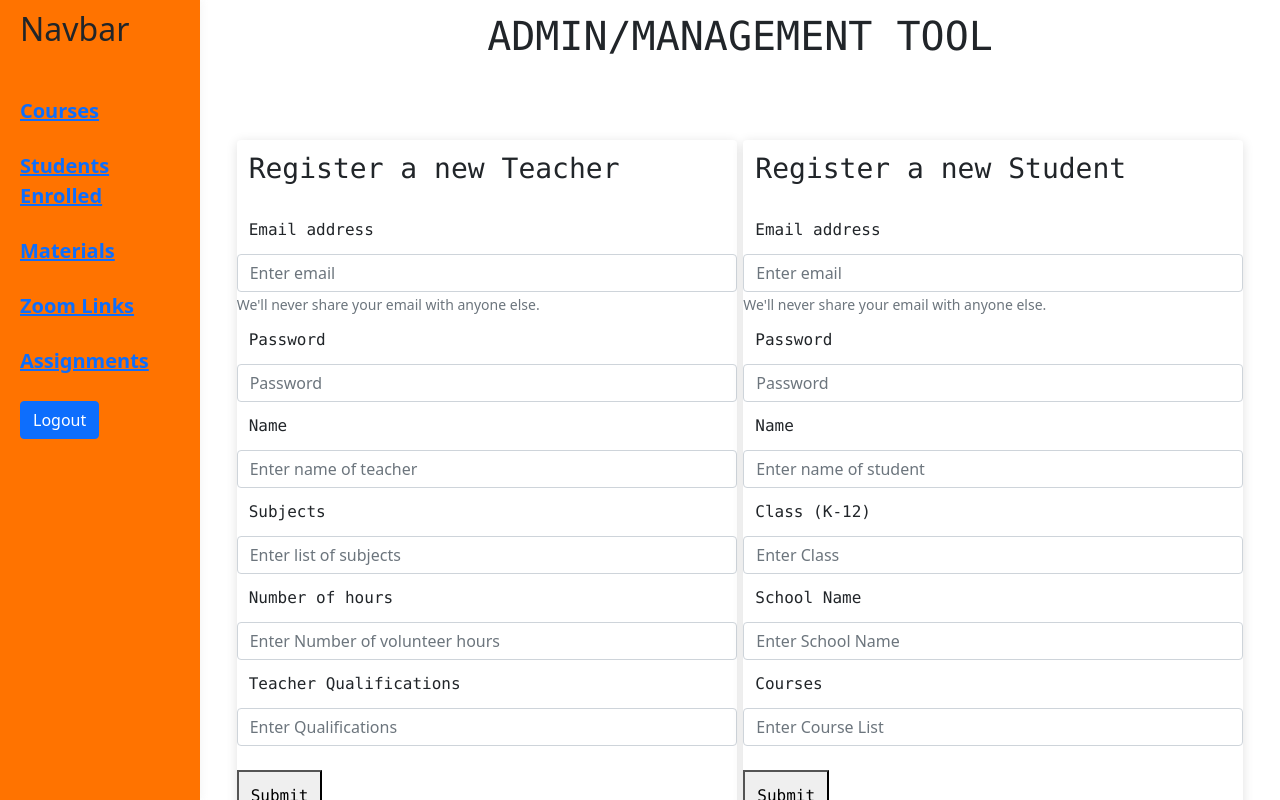
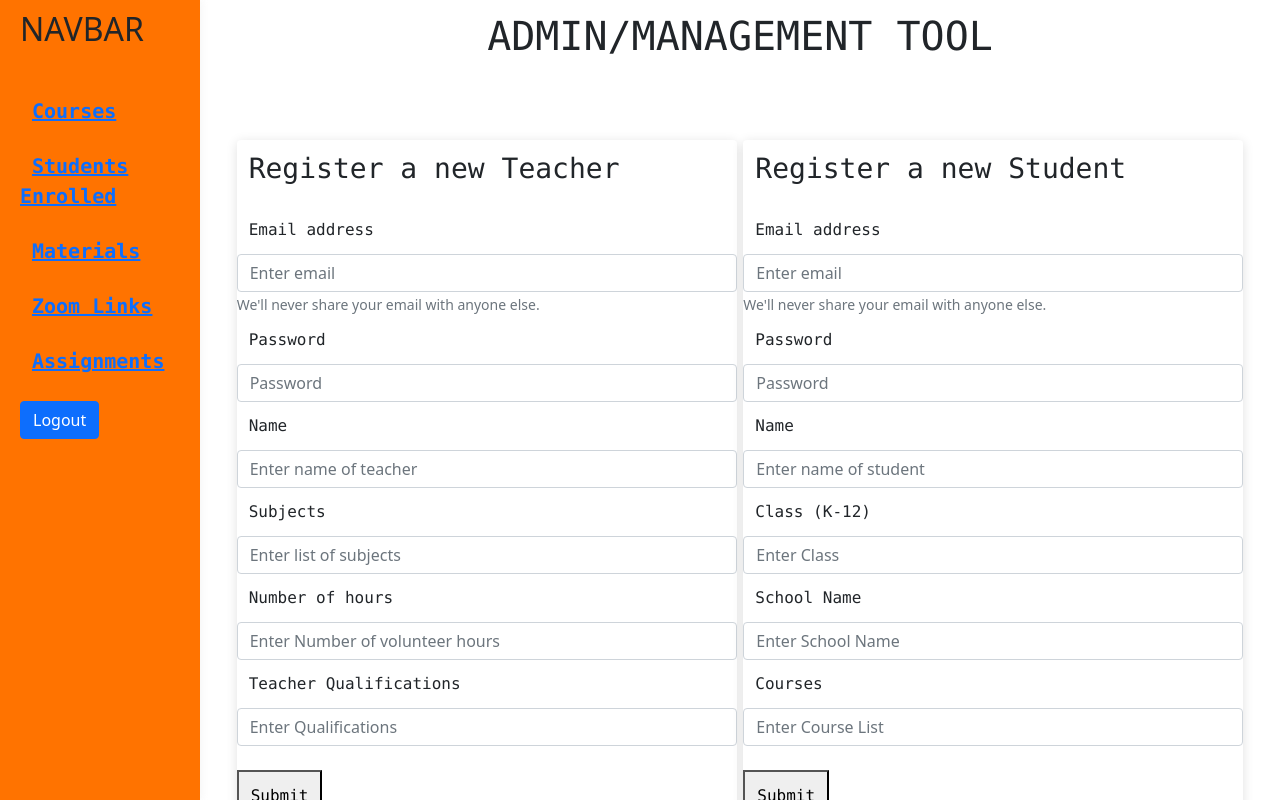
Before and after one commit to Jaydeep-P/E-Learning-Platform, a Next.js app in the folder frontend/: page /admin in a window 1280 px wide. Built offline with nearby package versions, Linux system fonts and the light colour scheme.

Commit message:
Update TLeftNavbar.js

```diff
--- a/frontend/components/teachercomponents/TLeftNavbar.js
+++ b/frontend/components/teachercomponents/TLeftNavbar.js
@@ -7,24 +7,24 @@ function TLeftNavbar() {
     return (
         <div className={styles.navcontainer}>
 			<div className={styles.logo}>
-				<h2>Navbar</h2>
+				<h2>NAVBAR</h2>
 			</div>
 			<div className={styles.wrapper}>
 				<ul>
 					<li>
-						<a href="#">Courses</a>
+					<a href = "#" className= "code">Courses</a>
 					</li>
 					<li>
-						<a href="#">Students Enrolled</a>
+						<a href = "#" className= "code">Students Enrolled</a>
 					</li>
 					<li>
-						<a href="#">Materials</a>
+						<a href = "#" className= "code">Materials</a>
 					</li>
 					<li>
-						<a href="#"> Zoom Links</a>
+					<a href = "#" className= "code"> Zoom Links</a>
 					</li>
                     <li>
-						<a href="#"> Assignments</a>
+					<a href = "#" className= "code"> Assignments</a>
 					</li>
 					<li>
 					<button  type="button" className="btn btn-primary" onClick={async ()=>{
```
